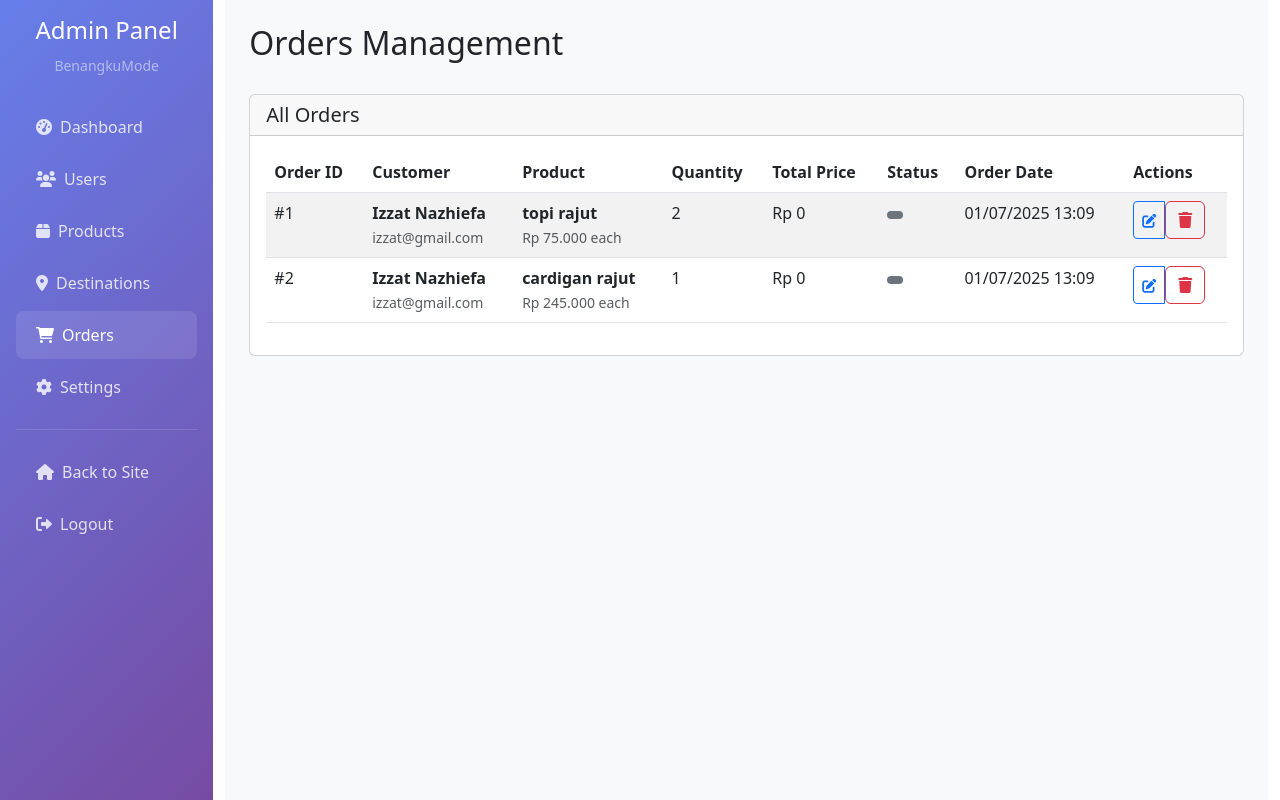
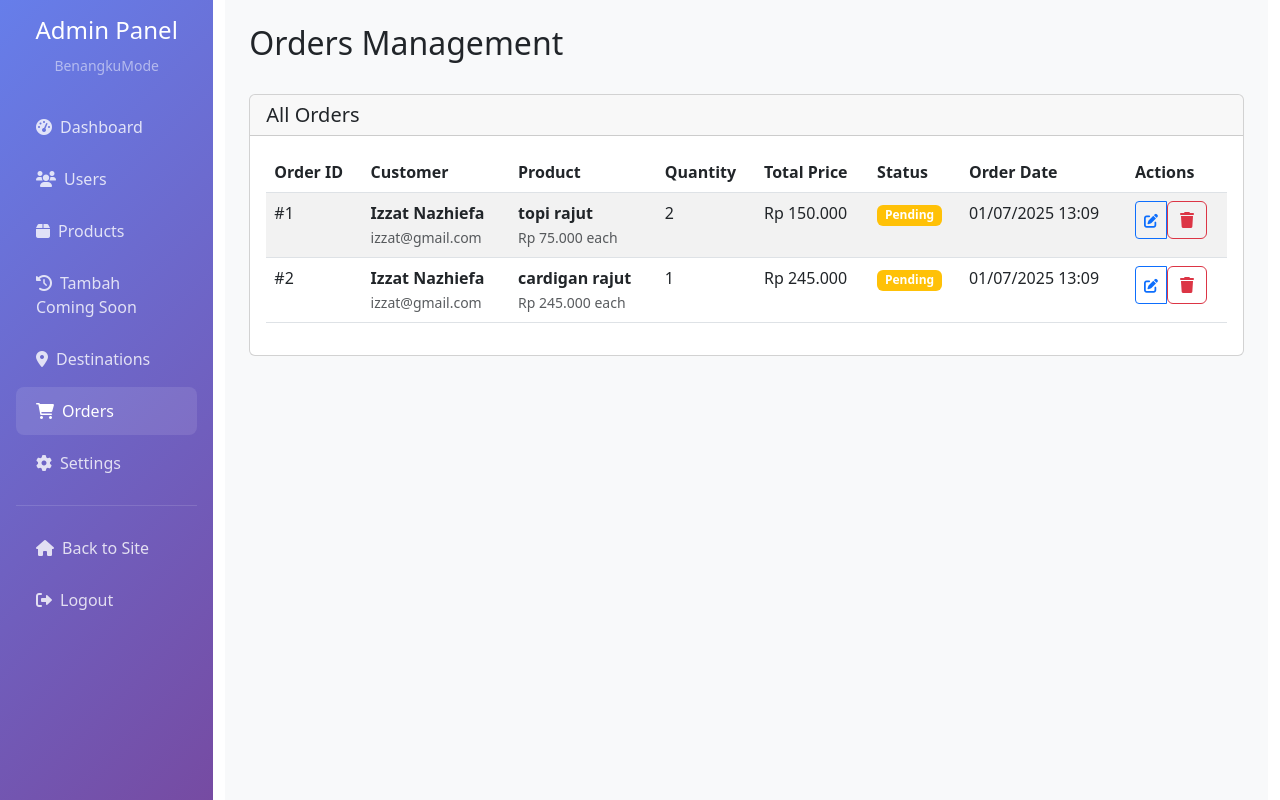
Before and after one commit to Izzatongithub/BenangkuMode, a PHP site: page /admin/orders.php in a window 1280 px wide. Run offline with PHP 8.4, Linux system fonts and the light colour scheme; a user stored in the database is signed in; data comes from the database, SQL or seed files in the repository; data that the repository does not hold is empty; some libraries are stand-ins or nearby versions.

Commit message:
benerin page orders admin

```diff
--- a/admin/destinations.php
+++ b/admin/destinations.php
@@ -108,6 +108,9 @@ $result = mysqli_query($conn, $sql);
                         </a>
                         <a class="nav-link" href="products.php">
                             <i class="fas fa-box me-2"></i>Products
+                        </a>
+                        <a class="nav-link" href="add_comingsoon.php">
+                            <i class="fas fa-clock-rotate-left me-2"></i>Tambah Coming Soon
                         </a>
                         <a class="nav-link active" href="destinations.php">
                             <i class="fas fa-map-marker-alt me-2"></i>Destinations
--- a/admin/orders.php
+++ b/admin/orders.php
@@ -39,10 +39,13 @@ if ($_SERVER['REQUEST_METHOD'] === 'POST') {
 // Get orders list with user and product details
 $sql = "SELECT
         oi.*,
+        (oi.quantity * oi.price) AS total_price,
+        o.status AS order_status,
         u.full_name as customer_name,
         u.email as customer_email,
         p.name as product_name,
-        p.price as product_price
+        p.price as product_price,
+        oi.subtotal
     FROM order_items oi
     LEFT JOIN orders o ON oi.order_id = o.id
     LEFT JOIN users u ON o.customer_email = u.email
@@ -100,6 +103,9 @@ $result = mysqli_query($conn, $sql);
                         </a>
                         <a class="nav-link" href="products.php">
                             <i class="fas fa-box me-2"></i>Products
+                        </a>
+                        <a class="nav-link" href="add_comingsoon.php">
+                            <i class="fas fa-clock-rotate-left me-2"></i>Tambah Coming Soon
                         </a>
                         <a class="nav-link" href="destinations.php">
                             <i class="fas fa-map-marker-alt me-2"></i>Destinations
@@ -172,7 +178,7 @@ $result = mysqli_query($conn, $sql);
                                                 <td><?php echo formatCurrency($order['total_price']); ?></td>
                                                 <td>
                                                     <span class="badge bg-<?php
-                                                        switch($order['status']) {
+                                                        switch($order['order_status']) {
                                                             case 'pending': echo 'warning'; break;
                                                             case 'processing': echo 'info'; break;
                                                             case 'completed': echo 'success'; break;
@@ -180,7 +186,7 @@ $result = mysqli_query($conn, $sql);
                                                             default: echo 'secondary';
                                                         }
                                                     ?>">
-                                                        <?php echo ucfirst($order['status']); ?>
+                                                        <?php echo ucfirst($order['order_status']); ?>
                                                     </span>
                                                 </td>
                                                 <td><?php echo date('d/m/Y H:i', strtotime($order['created_at'])); ?></td>
@@ -216,10 +222,10 @@ $result = mysqli_query($conn, $sql);
                                                                         <div class="mb-3">
                                                                             <label for="status<?php echo $order['id']; ?>" class="form-label">Status</label>
                                                                             <select class="form-select" name="status" id="status<?php echo $order['id']; ?>" required>
-                                                                                <option value="pending" <?php echo $order['status'] === 'pending' ? 'selected' : ''; ?>>Pending</option>
-                                                                                <option value="processing" <?php echo $order['status'] === 'processing' ? 'selected' : ''; ?>>Processing</option>
-                                                                                <option value="completed" <?php echo $order['status'] === 'completed' ? 'selected' : ''; ?>>Completed</option>
-                                                                                <option value="cancelled" <?php echo $order['status'] === 'cancelled' ? 'selected' : ''; ?>>Cancelled</option>
+                                                                                <option value="pending" <?php echo $order['order_status'] === 'pending' ? 'selected' : ''; ?>>Pending</option>
+                                                                                <option value="processing" <?php echo $order['order_status'] === 'processing' ? 'selected' : ''; ?>>Processing</option>
+                                                                                <option value="completed" <?php echo $order['order_status'] === 'completed' ? 'selected' : ''; ?>>Completed</option>
+                                                                                <option value="cancelled" <?php echo $order['order_status'] === 'cancelled' ? 'selected' : ''; ?>>Cancelled</option>
                                                                             </select>
                                                                         </div>
                                                                     </div>
--- a/admin/products.php
+++ b/admin/products.php
@@ -120,6 +120,9 @@ $result = mysqli_query($conn, $sql);
                         </a>
                         <a class="nav-link active" href="products.php">
                             <i class="fas fa-box me-2"></i>Products
+                        </a>
+                        <a class="nav-link" href="add_comingsoon.php">
+                            <i class="fas fa-clock-rotate-left me-2"></i>Tambah Coming Soon
                         </a>
                         <a class="nav-link" href="destinations.php">
                             <i class="fas fa-map-marker-alt me-2"></i>Destinations
--- a/admin/settings.php
+++ b/admin/settings.php
@@ -125,6 +125,9 @@ $total_orders = mysqli_fetch_assoc($result_orders)['total'];
                         </a>
                         <a class="nav-link" href="products.php">
                             <i class="fas fa-box me-2"></i>Products
+                        </a>
+                        <a class="nav-link" href="add_comingsoon.php">
+                            <i class="fas fa-clock-rotate-left me-2"></i>Tambah Coming Soon
                         </a>
                         <a class="nav-link" href="destinations.php">
                             <i class="fas fa-map-marker-alt me-2"></i>Destinations
--- a/admin/users.php
+++ b/admin/users.php
@@ -89,6 +89,9 @@ $result = mysqli_query($conn, $sql);
                         </a>
                         <a class="nav-link" href="products.php">
                             <i class="fas fa-box me-2"></i>Products
+                        </a>
+                        <a class="nav-link" href="add_comingsoon.php">
+                            <i class="fas fa-clock-rotate-left me-2"></i>Tambah Coming Soon
                         </a>
                         <a class="nav-link" href="destinations.php">
                             <i class="fas fa-map-marker-alt me-2"></i>Destinations
```
